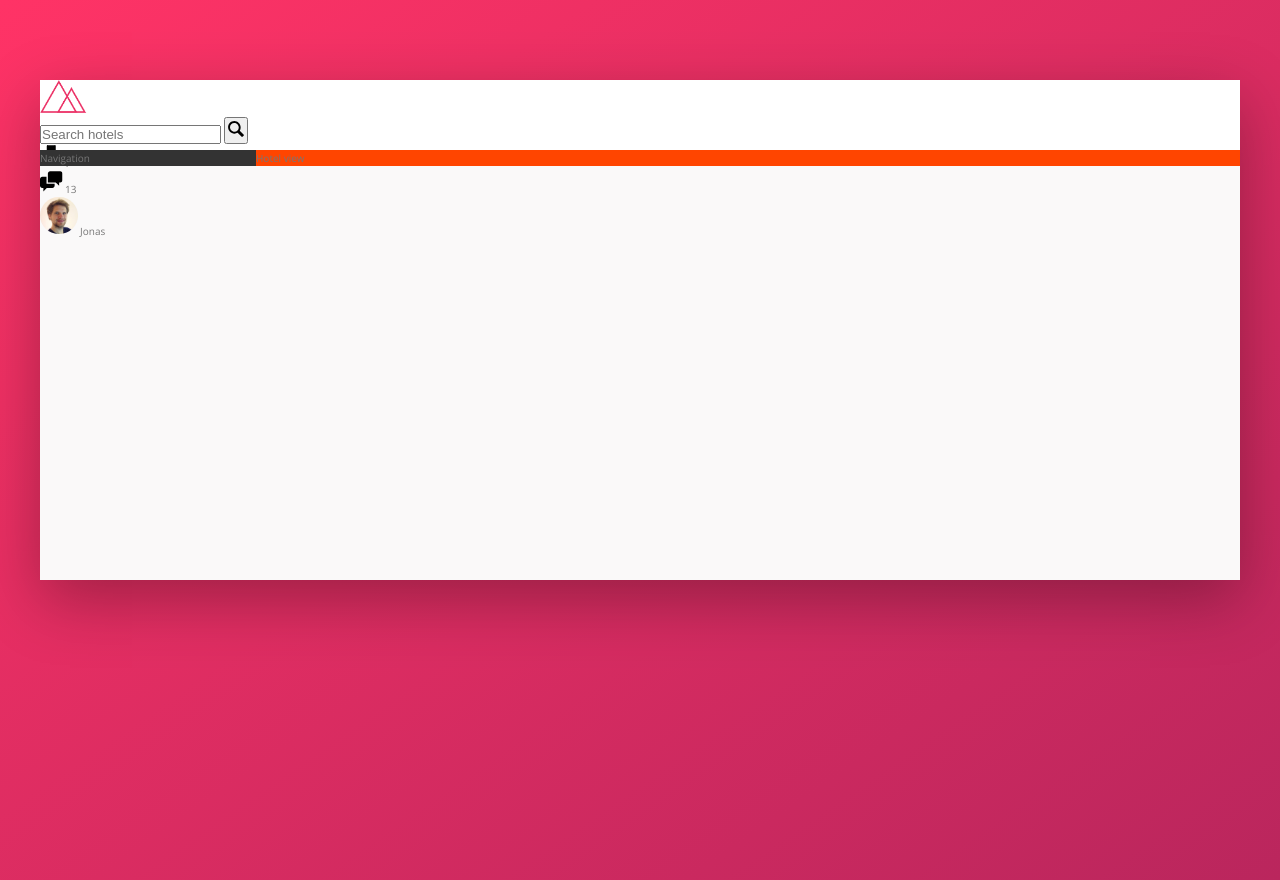
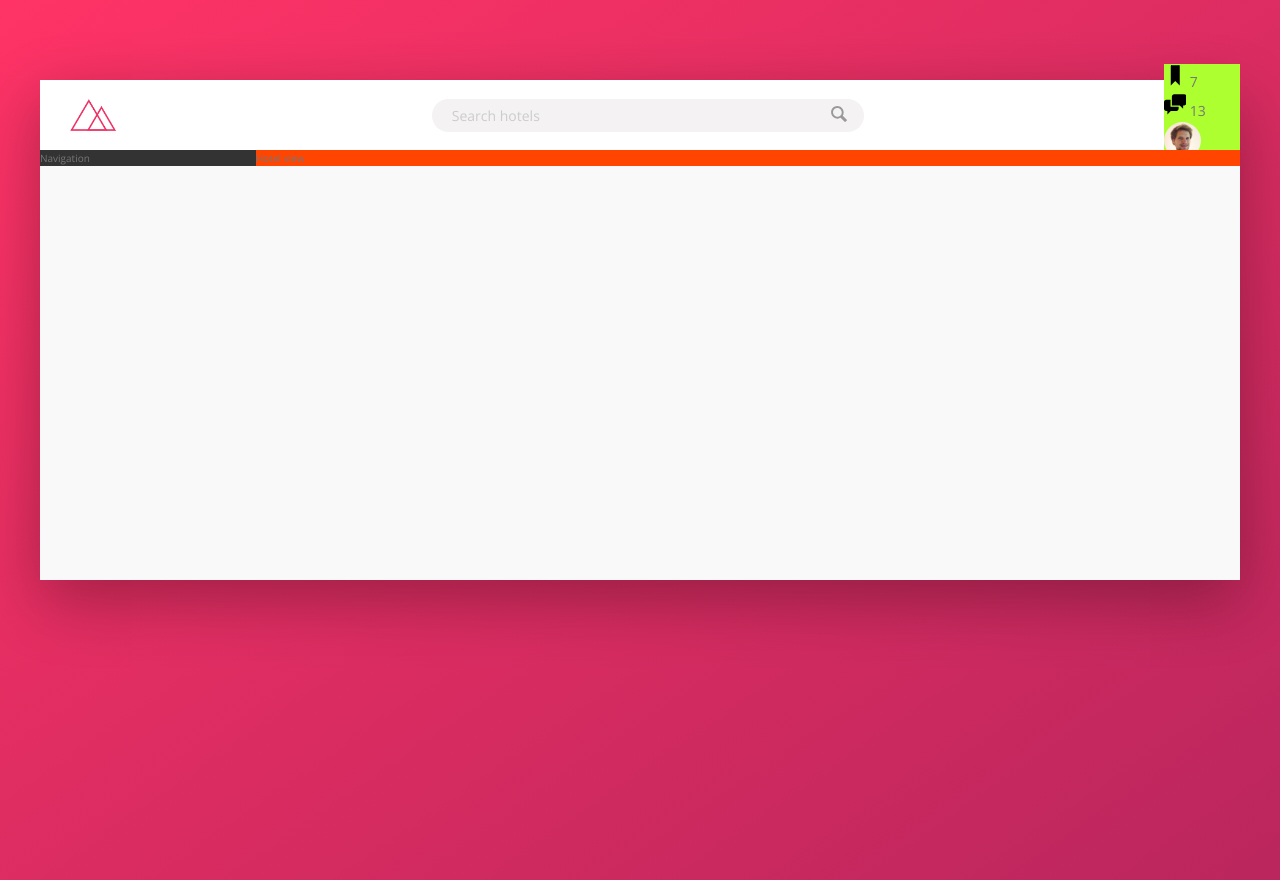
Before and after one commit to badjonz/trillo-repo, a website: page index.html in a window 1280 px wide. Drawn offline with nearby package versions, Linux system fonts and the light colour scheme.

Commit message:
Worked on more of the header, aligned the different components using flexbox and completed styling on the textbox

```diff
--- a/sass/_components.scss
+++ b/sass/_components.scss
@@ -2,25 +2,66 @@
 // LOGO
 .logo {
   height: 3.25rem;
+  margin-left: 3rem;
 }
 
 /////////////////////////////////////////////////////////
 // SEARCH
 .search {
+  flex: 0 0 40%;
+
+  display: flex;
+  align-items: center;
+  justify-content: center;
+
   &__input {
+    font-family: inherit;
+    font-size: inherit;
+    color: inherit;
+    background-color: var(--color-grey-light-2);
+    border: none;
+    padding: 0.7rem 2rem;
+    border-radius: 100px;
+    width: 90%;
+    transition: all 0.2s;
+    margin-right: -3.5rem;
+    &:focus {
+      outline: none;
+      width: 100%;
+      background-color: var(--color-grey-light-3);
+    }
+
+    &::-webkit-input-placeholder {
+      font-weight: 100;
+      color: var(--color-grey-light-4);
+    }
   }
 
+  &__input:focus + &__button {
+    background-color: var(--color-grey-light-3);
+  }
   &__button {
+    border: none;
+    background-color: var(--color-grey-light-2);
+    &:focus {
+      outline: none;
+    }
+    &:active {
+      transform: translateY(2px);
+    }
   }
 
   &__icon {
     height: 2rem;
     width: 2rem;
+    fill: var(--color-grey-dark-3);
   }
 }
 /////////////////////////////////////////////////////////
 // USER NAVIGATION
 .user-nav {
+  background-color: greenyellow;
+
   &__icon-box {
   }
 
--- a/sass/_layout.scss
+++ b/sass/_layout.scss
@@ -7,9 +7,13 @@
 }
 
 .header {
+  font-size: 1.4rem;
   height: 7rem;
   background-color: #fff;
   border-bottom: var(--color-grey-light-2);
+  display: flex;
+  justify-content: space-between;
+  align-items: center;
 }
 
 .content {
```
Also changed, not shown: index.html (+1 -1 lines), css/style.css.
